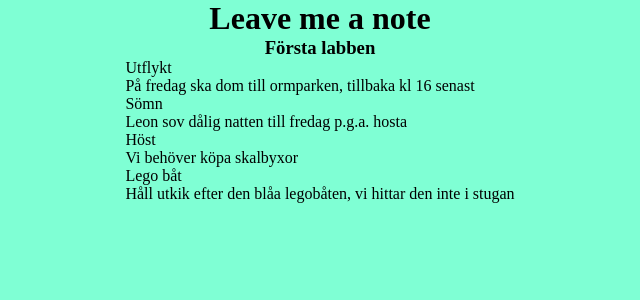
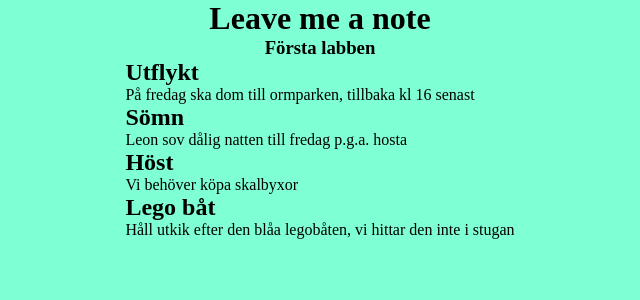
Before and after one commit to Noccis/labb-one, a React (Vite) app: page / in a window 1280 px wide. Shown: the top 300 px of the page, without its empty margins (320-960 px from the left). Built offline with nearby package versions, Linux system fonts and the light colour scheme.

Commit message:
created note component for more controll

```diff
--- /dev/null
+++ b/src/components/Note.jsx
@@ -0,0 +1,12 @@
+import React from 'react'
+
+const Note = ({id, title, description}) => {
+  return (
+    <div id={id}>
+        <h2>{title}</h2>
+        <p>{description}</p>
+    </div>
+  )
+}
+
+export default Note
--- a/src/components/NotesList.jsx
+++ b/src/components/NotesList.jsx
@@ -1,5 +1,6 @@
 import React from 'react'
 import data from '../local-json/projects.json'
+import Note from './Note';
 
 const NotesList = () => {
 
@@ -7,11 +8,10 @@ const NotesList = () => {
 
     if(data != null){
         listOfNotes = data.map((note, index)=> (
-            <div key={index}>
-                <p>{note.title}</p>
-                <p>{note.description}</p>
-
-            </div>
+                <Note
+                id={index}
+                title={note.title}
+                description={note.description}/>
         ))
     }
 
```
